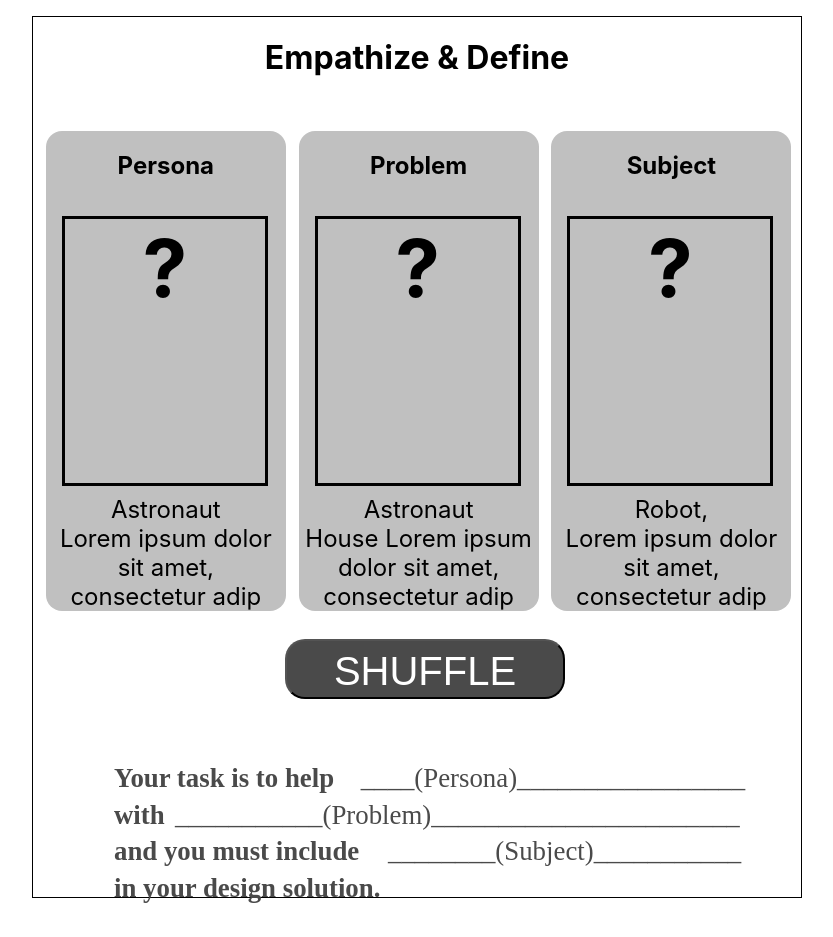
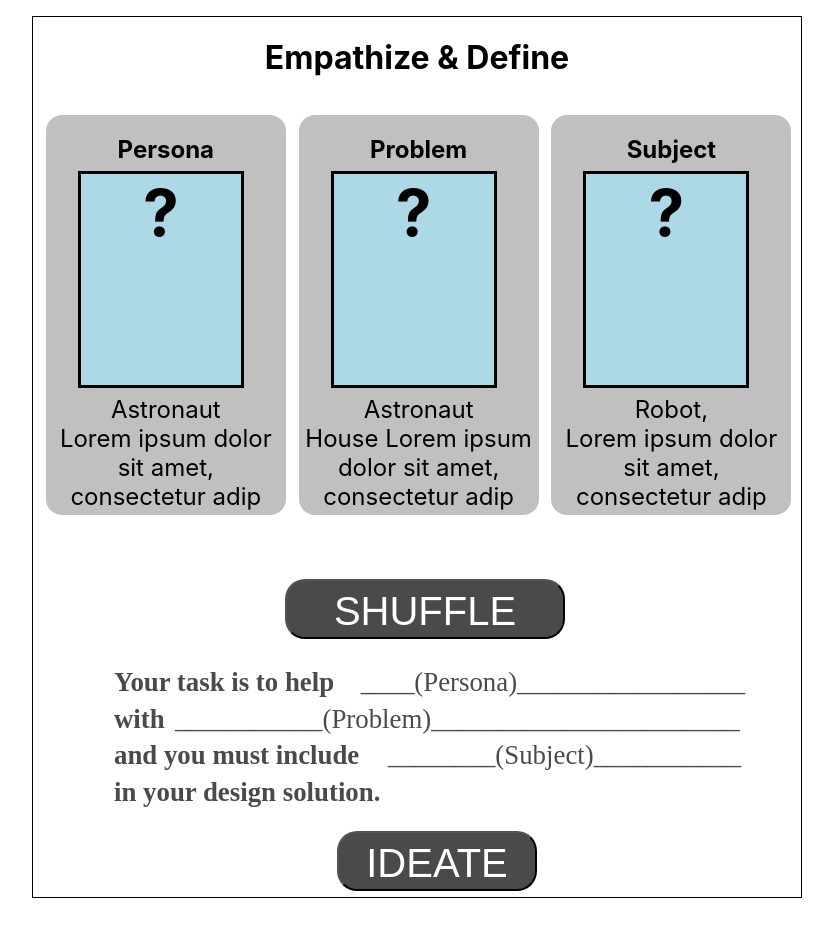
Before and after one commit to jawadalikhel/Design-Sprint-Hackathon-project, a React (Create React App) app: page /task in a window 1280 px wide. Shown: the top 937 px of the page, without its empty margins (223-1056 px from the left). After the commit the page ends 898 px from the top, so only its background shows below. Built offline with nearby package versions, Linux system fonts and the light colour scheme.

Commit message:
adding the buttons to go back

```diff
--- a/src/Main/Draw/index.js
+++ b/src/Main/Draw/index.js
@@ -7,7 +7,10 @@ class Draw extends Component{
   render(){
     return(
       <div>
-        <h1>Build Your Prototype</h1>
+
+        <div id="whitespace">
+          <h1>Build Your Prototype</h1>
+        </div>
         <iframe className="sketchPad" src="https://drawisland.com/"></iframe>
         <a href="/vote"><button className="next">Next</button></a>
         <a href="/task"><button className="back">Back</button></a>
--- a/src/Main/Draw/style.css
+++ b/src/Main/Draw/style.css
@@ -4,9 +4,21 @@
 
 .sketchPad {
   /* background-color: red; */
-  border: 5px solid #ccc;
-  height: 50em;
-  width: 40em;
+  /* border: 5px solid #ccc; */
+  /* border: 5px solid lightblue; */
+  border-right: 1px solid black;
+  height: 40em;
+  width: 47.88em;
+  /* margin-top: -3em; */
+}
+
+#whitespace {
+  background-color: white;
+  position: absolute;
+  /* margin-top: 5em; */
+  width: 24em;
+  height: 5em;
+  font-size: 2em;
 }
 
 .next {
@@ -14,8 +26,8 @@
   position: absolute;
   color: #FFFFFF;
   border-radius: .5em;
-  margin-top: 21em;
-  margin-left: -16.5em;
+  margin-top: 3em;
+  margin-left: -9em;
   width: 8em;
   /* height: 15em; */
   font-size: 2.5em;
@@ -27,8 +39,8 @@
   position: absolute;
   color: #FFFFFF;
   border-radius: .5em;
-  margin-top: 21em;
-  margin-left: -7.5em;
+  margin-top: 3em;
+  margin-left: 1em;
   width: 8em;
   /* height: 15em; */
   font-size: 2.5em;
--- a/src/Main/FindTeam/style.css
+++ b/src/Main/FindTeam/style.css
@@ -1,34 +1,6 @@
-#row {
-}
-
-/* #column {
-  background-color: #aaa;
-  float: left;
-  width: 10em;
-  height: 10em;
-  margin-left: 4em;
-  margin-top: 10em;
-} */
-
-/* .quextionMark {
-  position: absolute;
-  margin-left: .8em;
-  margin-top: .3em;
-  font-size: 5em;
-} */
-
-#column2 {
-  /* background-color: #aaa; */
-  /* float: left;
-  width: 10em;
-  margin-left: 4em; */
-  /* margin-top: .5em; */
-
-}
-
 #friends {
   /* background-color: red; */
-  margin-top: 20em;
+  margin-top: 15em;
   /* height: 40em; */
 }
 
@@ -45,7 +17,7 @@
   position: absolute;
   color: #FFFFFF;
   border-radius: .5em;
-  margin-top: 22em;
+  margin-top: 19.5em;
   margin-left: -9em;
   width: 10em;
   /* height: 15em; */
--- a/src/Main/Login/style.css
+++ b/src/Main/Login/style.css
@@ -12,7 +12,7 @@
   width: 9.6em;
   margin: auto;
   /* margin-left: -.4em; */
-  margin-top: .7em;
+  margin-top: .2em;
   font-size: 5em;
 }
 
@@ -45,9 +45,9 @@
 .logo {
   position: absolute;
   /* background-color: blue; */
-  width: 34em;
+  width: 35em;
   margin-top: 20em;
-  margin-left: -15em;
+  margin-left: -17em;
 }
 
 .findTeam {
--- a/src/Main/Task/style.css
+++ b/src/Main/Task/style.css
@@ -1,7 +1,7 @@
 #Trow {
   /* background-color: red; */
   position: absolute;
-  margin-top: -2em;
+  margin-top: -3em;
 }
 
 #Tcolumn {
@@ -9,16 +9,18 @@
   border-radius: 1em;
   float: left;
   width: 15em;
-  height: 30em;
+  height: 25em;
   margin-left: .8em;
   margin-top: 4em;
 }
 
 .TquextionMark {
+  background-color: lightblue;
   position: absolute;
-  margin-left: .2em;
-  margin-top: .2em;
-  font-size: 5em;
+  margin-left: .5em;
+  margin-top: -.2em;
+  /* margin: auto; */
+  font-size: 4em;
   border: 3px solid black;
   width: 2.5em;
   height: 3.3em;
@@ -26,7 +28,7 @@
 
 .info {
   /* background-color: red; */
-  margin-top: 13em;
+  margin-top: 9.5em;
   font-size: 1.5em;
   height: 4.7em;
   padding: .12em;
@@ -39,7 +41,7 @@
   position: absolute;
   color: #FFFFFF;
   border-radius: .5em;
-  margin-top: 13.5em;
+  margin-top: 12em;
   margin-left: -3.3em;
   width: 7em;
   height: 1.5em;
@@ -52,7 +54,7 @@
   /* background-color: red; */
   position: absolute;
   padding: 1em;
-  margin-top: 40em;
+  margin-top: 34em;
   margin-left: -20em;
   width: 40em;
   height: 10em;
@@ -63,7 +65,7 @@
   position: absolute;
   color: #FFFFFF;
   border-radius: .5em;
-  margin-top: 21em;
+  margin-top: 18.3em;
   margin-left: -2em;
   width: 5em;
   height: 1.5em;
--- a/src/Main/Vote/style.css
+++ b/src/Main/Vote/style.css
@@ -3,14 +3,13 @@ header {
   position: absolute;
   width: 32em;
   margin: auto;
-  margin-top: .5em;
+  margin-top: -1em;
   font-size: 1.5em;
 }
 
 #Vrow {
-  background-color: green;
   position: absolute;
-  margin-top: -4em;
+  margin-top: -7em;
 }
 
 .Vcolumn {
@@ -268,7 +267,7 @@ input[type='checkbox']:checked {
   position: absolute;
   color: #FFFFFF;
   border-radius: .5em;
-  margin-top: 23em;
+  margin-top: 20em;
   margin-left: -4em;
   width: 8em;
   height: 1.5em;
```
